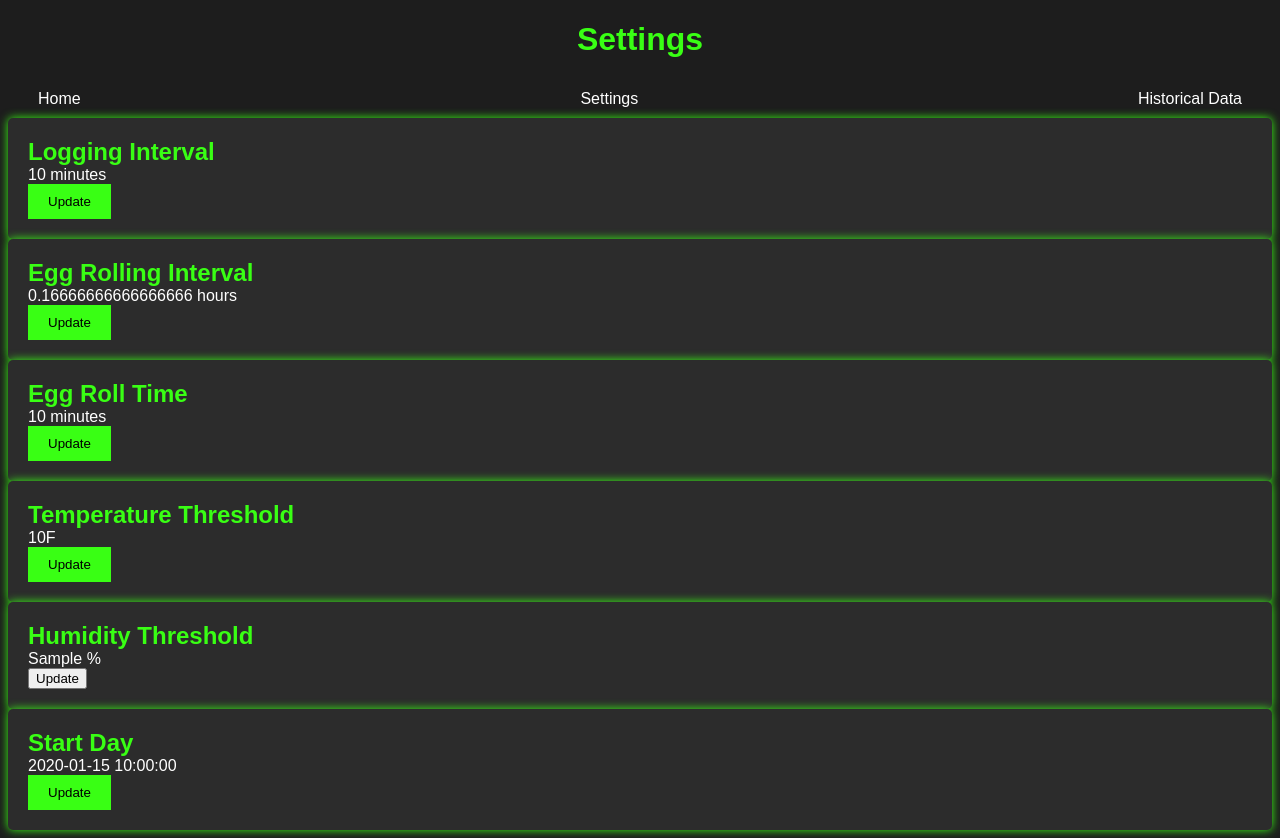
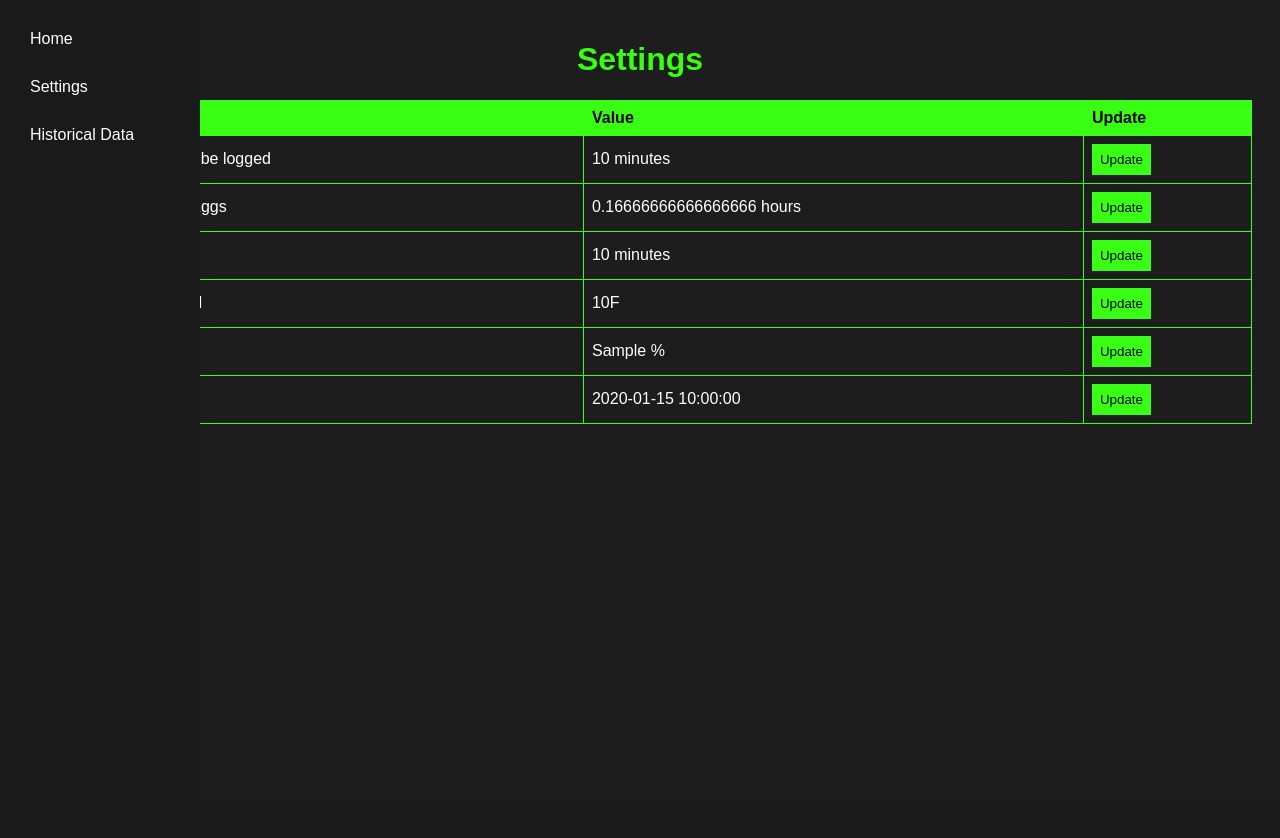
Before and after one commit to rrobert45/App, a Flask app: template templates/settings.html in a window 1280 px wide. After the commit the page ends 424 px from the top, so only its background shows below. Run offline with Flask 2, Linux system fonts and the light colour scheme; the template is opened without the code that fills it: most values are stand-ins (such as "Sample title", 1, 10 or a date in 2020).

Commit message:
Update settings.html

```diff
--- a/templates/settings.html
+++ b/templates/settings.html
@@ -29,47 +29,47 @@
             }
         </script>
 </head>
-<body class="dashboard-theme">
-    <header>
+<body class="dark-theme">
+    {% include 'navbar.html' %}
+    <div class="settings">
         <h1>Settings</h1>
-    </header>
-    <nav>
-        <a href="/">Home</a>
-        <a href="/settings">Settings</a>
-        <a href="/historical_data">Historical Data</a>
-    </nav>
-    <main>
-        <section class="card">
-            <h2>Logging Interval</h2>
-            <p>{{ data.log_interval/60 }} minutes</p>
-            <button class="update-button" onclick="updateValue('log_interval')">Update</button>
-        </section>
-        <section class="card">
-            <h2>Egg Rolling Interval</h2>
-            <p>{{ data.relay_interval /60/60  }} hours</p>
-            <button class="update-button" onclick="updateValue('relay_interval')">Update</button>
-        </section>
-        <section class="card">
-            <h2>Egg Roll Time</h2>
-            <p>{{ data.roll_interval/60 }} minutes</p>
-            <button class="update-button" onclick="updateValue('roll_interval')">Update</button>
-        </section>
-        <section class="card">
-            <h2>Temperature Threshold</h2>
-            <p>{{ data.temperature_threshold }}F</p>
-            <button class="update-button" onclick="updateValue('temperature_threshold')">Update</button>
-        </section>
-        <section class="card">
-            <h2>Humidity Threshold</h2>
-            <p>{{ data.humidity_threshold }} %</p>
-            <button class on="updateValue('humidity_threshold')">Update</button>
-        </section>
-        <section class="card">
-            <h2>Start Day</h2>
-            <p>{{ data.start_date }}</p>
-            <button class="update-button" onclick="updateValue('start_date')">Update</button>
-          </section>
+        <table>
+            <tr>
+              <th>Variable</th>
+              <th>Value</th>
+              <th>Update</th>
+            </tr>
+            <tr>
+              <td>How often data should be logged</td>
+              <td>{{ data.log_interval/60|int }} minutes</td>
+              <td><button class="update-button" onclick="updateValue('log_interval')">Update</button></td>
+            </tr>
+            <tr>
+              <td>Time Between rolling Eggs</td>
+              <td>{{ data.relay_interval /60/60|int }} hours</td>
+              <td><button class="update-button" onclick="updateValue('relay_interval')">Update</button></td>
+            </tr>
+            <tr>
+              <td>Egg Roll Time</td>
+              <td>{{ data.roll_interval/60|int }} minutes</td>
+              <td><button class="update-button" onclick="updateValue('roll_interval')">Update</button></td>
+            </tr>
+            <tr>
+              <td>Temperature Threshold</td>
+              <td>{{ data.temperature_threshold }}F</td>
+              <td><button class="update-button" onclick="updateValue('temperature_threshold')">Update</button></td>
+            </tr>
+            <tr>
+              <td>Humidity Threshold</td>
+              <td>{{ data.humidity_threshold }} %</td>
+              <td><button class="update-button" onclick="updateValue('humidity_threshold')">Update</button></td>
+            </tr>
+            <tr>
+                <td>Start Day</td>
+                <td>{{ data.start_date }}</td>
+                <td><button class="update-button" onclick="updateValue('start_date')">Update</button></td>
+            </tr>
+          </table>
         </div>
-    </div>
-</body>
-</html>
+    </body>
+    </html>
```
